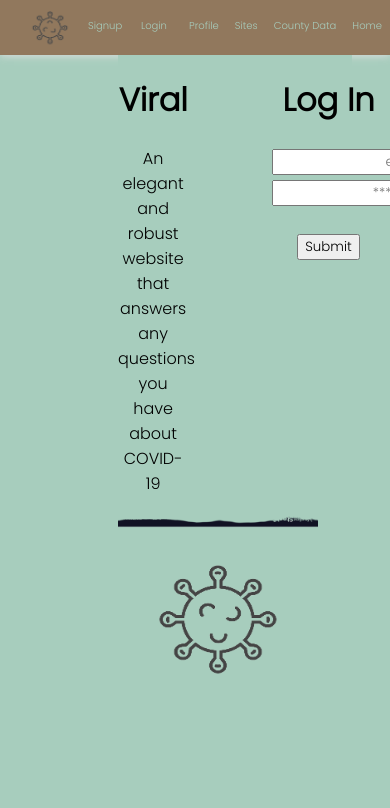
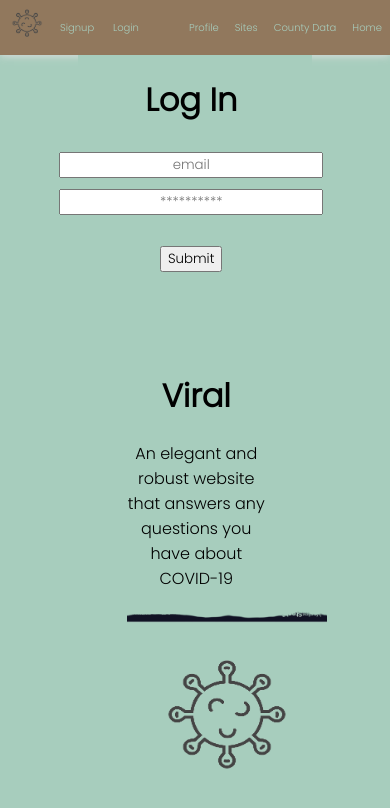
Before and after one commit to cspdevs000/viral-app, a React (Create React App) app: page /login in a window 390 px wide. Shown: the top 808 px of the page. Built offline with nearby package versions, Linux system fonts and the light colour scheme; a web font is replaced by a local one.

Commit message:
heroku mobile logo push

```diff
--- a/src/components/Login.css
+++ b/src/components/Login.css
@@ -40,13 +40,16 @@
         display: grid;
         align-items: center;
         margin: 0 auto;
-        grid-template-columns: 50% 50%;
-        grid-template-rows: 60% 40%;
+        grid-template-columns: 99% 1%;
+        grid-template-rows: 50% 50%;
     }
     .message {
         grid-column-start: 1;
-        grid-row-start: 1;
+        grid-row-start: 2;
         padding:0px;
+        position:relative;
+        bottom: 15vh;
+        left: 12.5vw;
         height: 100%;
         width: 60%;
     }
@@ -55,11 +58,9 @@
         grid-row-start: 1;
         overflow: hidden;
         padding:35px;
+        position: absolute;
+        right:-8vw;
         height: 100%;
         width: 100%;
     }
-    .field {
-        padding: 2px;
-        text-align: left;
-    }
   }
--- a/src/components/NavigationBar.css
+++ b/src/components/NavigationBar.css
@@ -42,7 +42,7 @@
   .navbar {
     position: relative;
     font-size: 16px;
-    padding-top: 11px;
+    padding-top: 13px;
   }
 
   .navbar-login{
@@ -81,4 +81,10 @@
       font-size: 10px;
       padding: 8px;
     }
+    .viral-image-nav{
+      width: 50px;
+      height: 50px;
+      margin-left: 2px;
+      float:left;
+    }
   }
```
